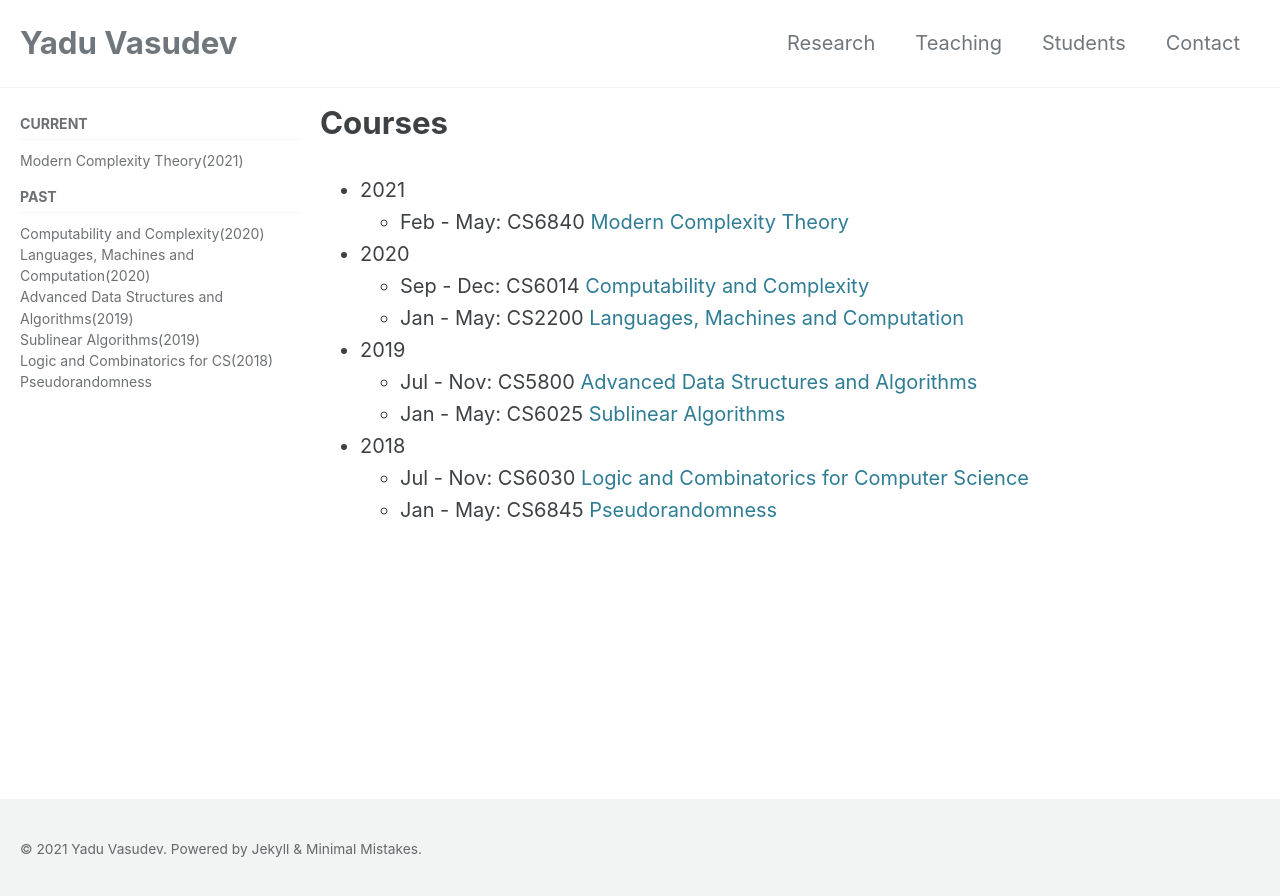
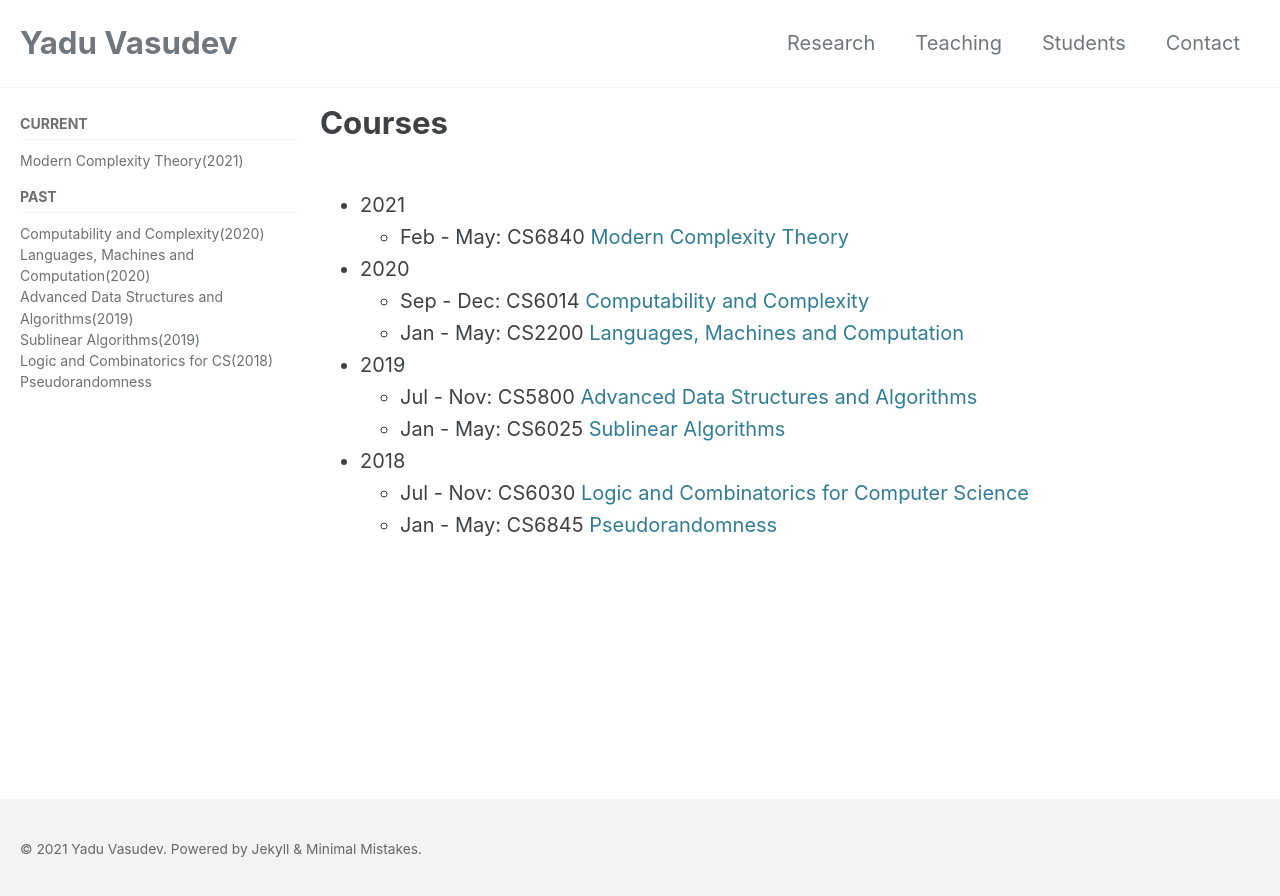
Before and after one commit to yaduvasudev/yaduvasudev.github.io, a Jekyll site: the page built from _pages/courses.md, in a window 1280 px wide. Shown: the top 896 px of the page. Built offline with Jekyll 4.4.1, drawn with Linux system fonts in a browser that asks for light colours; cached includes are drawn as plain includes.

Commit message:
Update _page.scss

```diff
--- a/_sass/minimal-mistakes/_page.scss
+++ b/_sass/minimal-mistakes/_page.scss
@@ -52,7 +52,6 @@ body {
     margin-top: 1em;
     margin-left: 0;
     margin-right: 0;
-    margin-bottom: 0; /* New */
     width: 100%;
     clear: both;
 
@@ -71,7 +70,8 @@ body {
 
 .page__title {
   margin-top: 0;
-  line-height: 1;
+  margin-bottom: 1em; /* New */
+  /*line-height: 1;*/
 
   & + .page__meta {
     margin-top: -0.5em;
```
